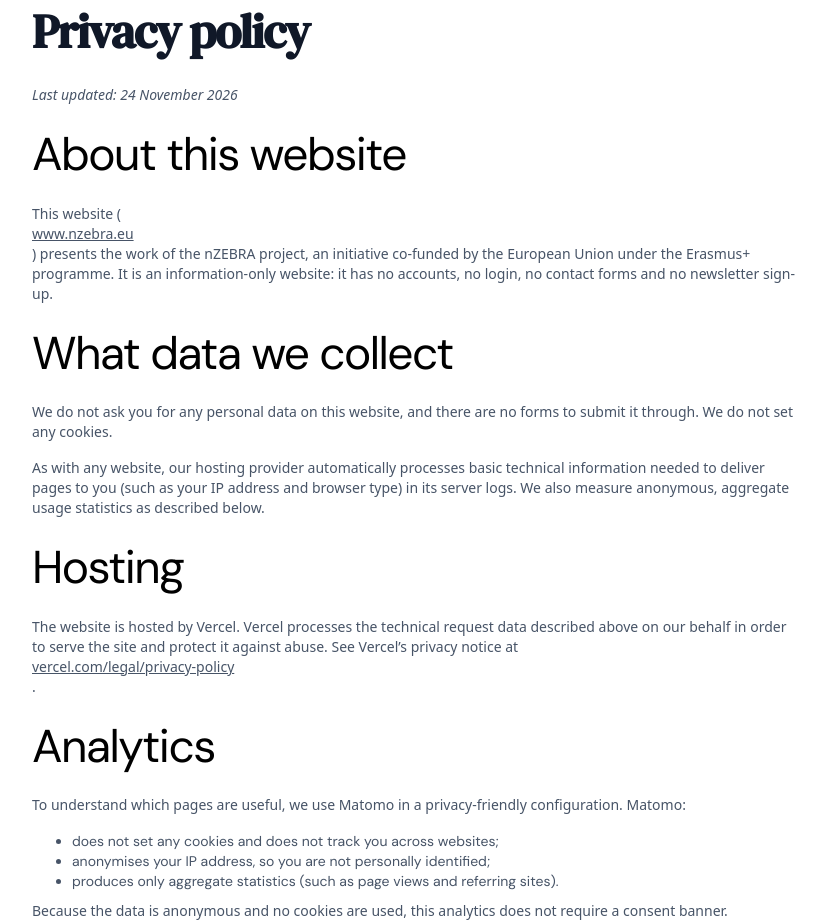
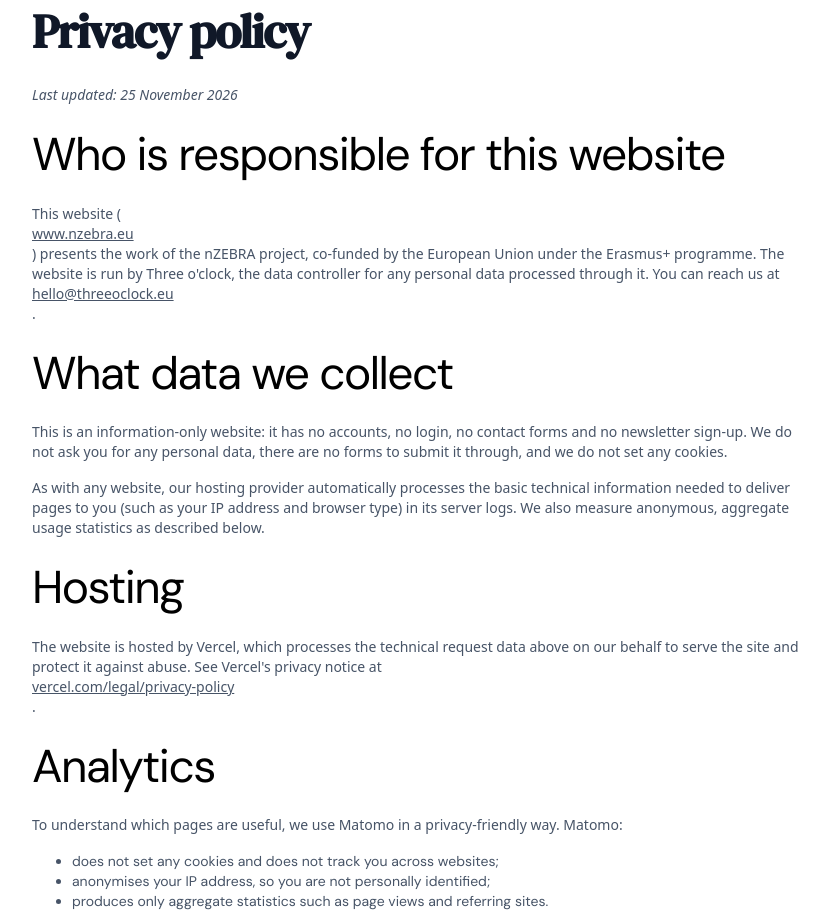
Before and after one commit to threeoclockagency/nzebra, an Astro site: page /privacy-policy in a window 1280 px wide. Shown: the part 179-1103 px from the top of the page, without its empty margins (100-929 px from the left). Built offline with nearby package versions, Linux system fonts and the light colour scheme; Astro itself is replaced by a stand-in of ours; no server answers.

Commit message:
Bloque 10: politica de privacidad reescrita
- Responsable (data controller): Three o'clock, contacto hello@threeoclock.eu
- Solo Vercel (hosting) y Matomo (sin cookies, IP anonimizada)
- Sin formularios, sin datos del visitante, sin cookies; sin GA/Brevo/newsletter/enlaces a IE
- Fecha 'Last updated' actualizada

Co-Authored-By: Claude Opus 4.8 (1M context) <noreply@anthropic.com>

```diff
--- a/src/pages/privacy-policy.astro
+++ b/src/pages/privacy-policy.astro
@@ -2,10 +2,10 @@
 import BaseLayout from '../layouts/BaseLayout.astro';
 import Header from '../components/Header.astro';
 
-// Rewritten for the static site: no forms, no newsletter, no accounts, no
-// cookies, no Google Analytics. Only Vercel (hosting) and Matomo (cookieless,
-// IP-anonymised analytics) are mentioned, because they are the only services used.
-const updated = '24 November 2026';
+// Static site: no forms, no newsletter, no accounts, no cookies, no Google
+// Analytics, no Brevo. Only Vercel (hosting) and Matomo (cookieless,
+// IP-anonymised analytics) are used, so only they are named here.
+const updated = '25 November 2026';
 ---
 
 <BaseLayout
@@ -24,43 +24,42 @@ const updated = '24 November 2026';
               <article class="uui-text-rich-text w-richtext">
                 <p><em>Last updated: {updated}</em></p>
 
-                <h3>About this website</h3>
+                <h3>Who is responsible for this website</h3>
                 <p>
                   This website (<a href="https://nzebra.eu">www.nzebra.eu</a>) presents the work of
-                  the nZEBRA project, an initiative co-funded by the European Union under the
-                  Erasmus+ programme. It is an information-only website: it has no accounts, no
-                  login, no contact forms and no newsletter sign-up.
+                  the nZEBRA project, co-funded by the European Union under the Erasmus+ programme.
+                  The website is run by Three o'clock, the data controller for any personal data
+                  processed through it. You can reach us at
+                  <a href="mailto:hello@threeoclock.eu">hello@threeoclock.eu</a>.
                 </p>
 
                 <h3>What data we collect</h3>
                 <p>
-                  We do not ask you for any personal data on this website, and there are no forms to
-                  submit it through. We do not set any cookies.
+                  This is an information-only website: it has no accounts, no login, no contact
+                  forms and no newsletter sign-up. We do not ask you for any personal data, there
+                  are no forms to submit it through, and we do not set any cookies.
                 </p>
                 <p>
-                  As with any website, our hosting provider automatically processes basic technical
-                  information needed to deliver pages to you (such as your IP address and browser
-                  type) in its server logs. We also measure anonymous, aggregate usage statistics as
-                  described below.
+                  As with any website, our hosting provider automatically processes the basic
+                  technical information needed to deliver pages to you (such as your IP address and
+                  browser type) in its server logs. We also measure anonymous, aggregate usage
+                  statistics as described below.
                 </p>
 
                 <h3>Hosting</h3>
                 <p>
-                  The website is hosted by Vercel. Vercel processes the technical request data
-                  described above on our behalf in order to serve the site and protect it against
-                  abuse. See Vercel’s privacy notice at
+                  The website is hosted by Vercel, which processes the technical request data above
+                  on our behalf to serve the site and protect it against abuse. See Vercel's privacy
+                  notice at
                   <a href="https://vercel.com/legal/privacy-policy">vercel.com/legal/privacy-policy</a>.
                 </p>
 
                 <h3>Analytics</h3>
-                <p>
-                  To understand which pages are useful, we use Matomo in a privacy-friendly
-                  configuration. Matomo:
-                </p>
+                <p>To understand which pages are useful, we use Matomo in a privacy-friendly way. Matomo:</p>
                 <ul>
                   <li>does not set any cookies and does not track you across websites;</li>
                   <li>anonymises your IP address, so you are not personally identified;</li>
-                  <li>produces only aggregate statistics (such as page views and referring sites).</li>
+                  <li>produces only aggregate statistics such as page views and referring sites.</li>
                 </ul>
                 <p>
                   Because the data is anonymous and no cookies are used, this analytics does not
@@ -70,8 +69,7 @@ const updated = '24 November 2026';
                 <h3>Documents</h3>
                 <p>
                   Course materials and project documents (PDF and Office files) are served directly
-                  from this website. Downloading them does not require you to provide any
-                  information.
+                  from this website. Downloading them does not require you to provide any information.
                 </p>
 
                 <h3>External links</h3>
@@ -85,20 +83,15 @@ const updated = '24 November 2026';
                   Under the EU General Data Protection Regulation (GDPR) you have rights of access,
                   rectification, erasure, restriction, objection and portability regarding your
                   personal data. Because this website does not collect personal data that identifies
-                  you, we normally hold nothing to act on — but you can contact us at any time with a
-                  request or question.
+                  you, we normally hold nothing to act on — but you can contact us at any time at
+                  <a href="mailto:hello@threeoclock.eu">hello@threeoclock.eu</a> with a request or
+                  question.
                 </p>
 
                 <h3>Changes to this policy</h3>
                 <p>
                   We may update this policy if the services behind the website change. The date at
                   the top shows when it was last revised.
-                </p>
-
-                <h3>How to contact us</h3>
-                <p>
-                  For any question about this policy or your data, email
-                  <a href="mailto:hello@threeoclock.eu">hello@threeoclock.eu</a>.
                 </p>
 
                 <h3>Supervisory authority</h3>
```
